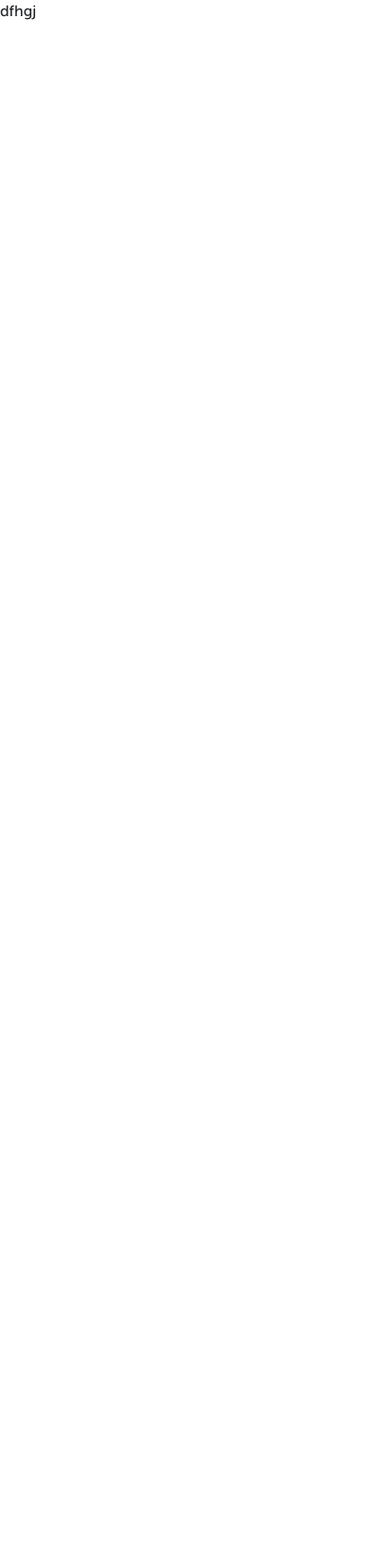
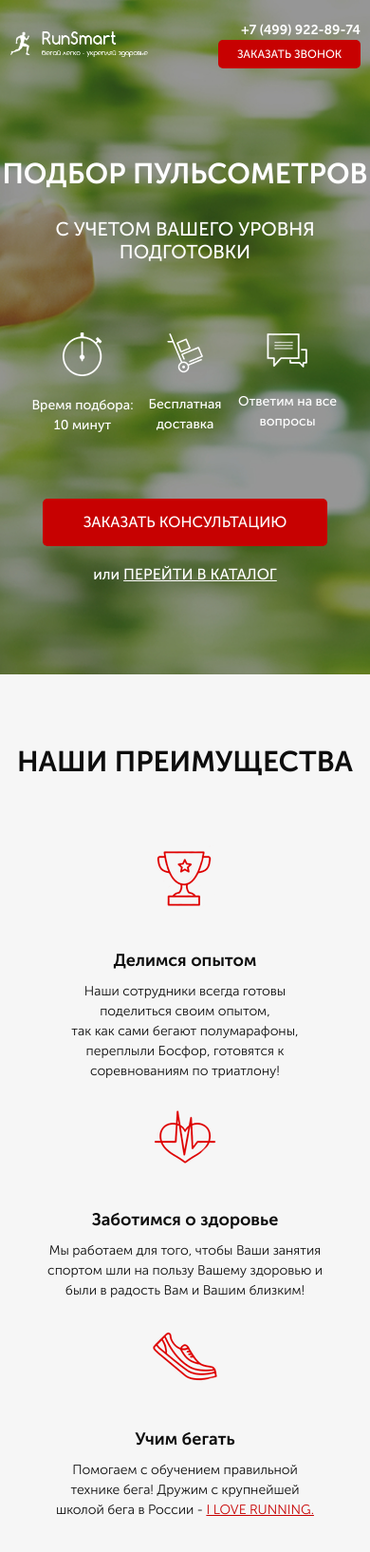
Before and after one commit to vishnyadevelop/ProjectPulse, a website: page src/index.html in a window 390 px wide. Shown: the whole page at 95% size. Before the commit the page ends 844 px from the top, so only its background shows below. Drawn offline with Linux system fonts and the light colour scheme.

Commit message:
1,2 section done, adaptive

```diff
--- /dev/null
+++ b/src/css/blocks/header.min.css
@@ -0,0 +1 @@
+.header{display:flex;justify-content:space-between;justify-content:center}
--- a/src/index.html
+++ b/src/index.html
@@ -3,12 +3,80 @@
 <head>
     <meta charset="UTF-8">
     <meta name="viewport" content="width=device-width, initial-scale=1.0">
-    <title>Document</title>
+    <title>Pulse</title>
     <link rel="stylesheet" href="./css/bootstrap-reboot.min.css">
     <link rel="stylesheet" href="./css/font.css">
     <link rel="stylesheet" href="./css/style.min.css">
 </head>
 <body>
-    dfhgj
+    <div class="promo">
+        <div class="container">
+            <header class="header">
+                <a href="#" class="header__logo">
+                    <img src="icons/RunSmart-logo.png" alt="logo">
+                </a>
+                <div class="header__official">
+                    Официальный представитель
+                    <span>Garmin, Polar, Suunto</span>
+                </div>
+                <div class="header__contacts">
+                    <a href="tel:+74999228974" class="header__phone">+7 (499) 922-89-74</a>
+                    <button class="button">заказать звонок</button>
+                </div>
+            </header>
+
+            <div class="promo__wrapper">
+                <h1 class="promo__header">Подбор пульсометров</h1>
+                <h2 class="promo__subheader">С учетом вашего уровня подготовки</h2>
+
+                <div class="promo__icons">
+                    <div class="promo__icon">
+                        <img src="icons/timer.png" alt="timer">
+                        Время подбора:
+                        10 минут
+                    </div>
+                    <div class="promo__icon">
+                        <img src="icons/ship.png" alt="ship">
+                        Бесплатная
+                        доставка
+                    </div>
+                    <div class="promo__icon">
+                        <img src="icons/ask.png" alt="answer">
+                        Ответим
+                        на все вопросы
+                    </div>
+                </div>
+                <button class="button button_main">Заказать консультацию</button>
+                <div class="promo__link">
+                    или
+                    <a href="#">Перейти в каталог</a>
+                </div>
+            </div>
+        </div>
+    </div>
+    <div class="advantages">
+        <div class="container">
+            <div class="advantages__header">
+                НАШИ ПРЕИМУЩЕСТВА
+            </div>
+            <div class="advantages__icons">
+                <div class="advantages__icon">
+                    <img src="icons/exp.png" alt="expiriens">
+                    <h2>Делимся опытом</h2>
+                    Наши сотрудники всегда готовы поделиться своим опытом, <br>так как сами бегают полумарафоны, переплыли Босфор, готовятся к соревнованиям по триатлону!
+                </div>
+                <div class="advantages__icon">
+                    <img src="icons/health.png" alt="health">
+                    <h2>Заботимся о здоровье</h2>
+                    Мы работаем для того, чтобы Ваши занятия спортом шли на пользу Вашему здоровью и были в радость Вам и Вашим близким!
+                </div>
+                <div class="advantages__icon">
+                    <img src="icons/run.png" alt="run">
+                    <h2>Учим бегать</h2>
+                    Помогаем с обучением правильной технике бега! Дружим с крупнейшей школой бега в России -  <a href="#">I LOVE RUNNING.</a>
+                </div>
+            </div>
+        </div>
+    </div>
 </body>
 </html>
--- /dev/null
+++ b/src/sass/base/_media.scss
@@ -0,0 +1,130 @@
+@media (max-width:1200px) {
+
+}
+
+@media (max-width: 991px) {
+    .header {
+        &__contacts {
+            padding-right: 30px;
+        }
+    }
+    .promo {
+        &__wrapper {
+            padding-right: 30px;
+        }
+    }
+}
+
+@media (max-width: 767px) {
+    .header {
+        &__logo {
+            width: 30%;
+            padding-left: 20px;
+        }
+        &__contacts {
+            padding-right: 20px;
+        }
+    }
+    .promo {
+        &__wrapper {
+            align-items: center;
+            padding-right: 0px;
+        }
+    }
+    .advantages {
+        &__icons {
+            flex-wrap: wrap;
+            justify-content: center;
+        }
+        &__icon {
+            margin-bottom: 25px;
+        }
+    }
+}
+
+@media (max-width: 575px) {
+    .header {
+        &__logo {
+            width: 40%;
+            padding-left: 10px;
+        }
+        &__contacts {
+            padding-right:10px;
+            a {
+                font-size: 14px;
+            }
+        }
+        &__official {
+            display: none;
+        }
+    }
+    .promo {
+        &__header {
+            font-size: 34px;
+        }
+        &__subheader {
+            font-size: 22px;
+        }
+    }
+}
+
+@media (max-width: 471px) {
+    .promo {
+        &__header {
+            font-size: 30px;
+        }
+        &__subheader {
+            font-size: 20px;
+        }
+    }
+}
+
+@media (max-width: 416px) {
+    .promo {
+        &__header {
+            text-align: center;
+        }
+        &__subheader {
+            text-align: center;
+        }
+        &__icons {
+            justify-content: center;
+            width: 100%;
+        }
+    }
+}
+
+@media (max-width: 320px) {
+    .promo {
+        padding-bottom: 60px;
+        &__wrapper {
+            margin-top: 60px;
+        }
+        &__icons {
+            width: 100%;
+            flex-wrap: wrap;
+            margin-top: 25px;
+        }
+        &__icon {
+            margin-bottom: 10px;
+        }
+    }
+    .button {
+        &_main {
+            margin-top: 25px;
+        }
+    }
+    .advantages {
+        &__header {
+            font-size: 24px;
+        }
+        &__icons {
+            margin-top: 30px;
+        }
+        &__icon {
+            img {
+                margin-bottom: 15px;
+            }
+        }
+    }
+}
--- a/src/sass/base/_variables.scss
+++ b/src/sass/base/_variables.scss
@@ -0,0 +1 @@
+$main-color: #c70101;
--- /dev/null
+++ b/src/sass/blocks/_advantages.scss
@@ -0,0 +1,37 @@
+.advantages {
+    background-color: #f6f6f6;
+    padding-bottom: 78px;
+    padding-top: 70px;
+    &__header {
+        text-align: center;
+        color: #0d0d0d;
+        font-size: 30px;
+        font-weight: 700;
+    }
+    &__icons {
+        display: flex;
+        justify-content: space-between;
+        margin-top: 65px;
+    }
+    &__icon {
+        text-align: center;
+        width: 290px;
+        color: #0d0d0d;
+        font-size: 14px;
+        font-weight: 300;
+        h2 {
+            color: #0d0d0d;
+            font-size: 18px;
+            font-weight: 700;
+        }
+        img {
+            display: block;
+            margin: 0 auto;
+            margin-bottom: 38px;
+        }
+        a {
+            color: $main-color;
+            text-decoration: underline;
+        }
+    }
+}
--- /dev/null
+++ b/src/sass/blocks/_buttons.scss
@@ -0,0 +1,17 @@
+.button {
+    width: 150px;
+    height: 30px;
+    border-radius: 5px;
+    background-color: $main-color;
+    border: none;
+    color: #ffffff;
+    font-size: 12px;
+    font-weight: 500;
+    text-transform: uppercase;
+    &_main {
+        margin-top: 67px;
+        width: 300px;
+        height: 50px;
+        font-size: 16px;
+    }
+}
--- /dev/null
+++ b/src/sass/blocks/_header.scss
@@ -0,0 +1,36 @@
+.header {
+    display: flex;
+    justify-content: space-between;
+    align-items: center;
+    &__logo {
+        width: 250px;
+        img {
+            width: 100%;
+        }
+    }
+    &__official {
+        color: #ffffff;
+        font-size: 12px;
+        font-weight: 500;
+        text-align: center;
+        span {
+            display: block;
+            font-size: 18px;
+        }
+    }
+    &__phone {
+        display: block;
+        color: #ffffff;
+        font-size: 18px;
+        font-weight: 700;
+        &:hover {
+            color: #fff;
+            text-decoration: none;
+        }
+    }
+    &__contacts {
+        display: flex;
+        flex-direction: column;
+        align-items: flex-end;
+    }
+}
--- /dev/null
+++ b/src/sass/blocks/_promo.scss
@@ -0,0 +1,55 @@
+.promo{
+    min-height: 650px;
+    padding: 21px 0 93px 0;
+    background: url(../../img/bg1.jpg) center (center/cover) no-repeat;
+    &__wrapper {
+        display: flex;
+        flex-direction: column;
+        align-items: flex-end;
+        margin-top: 90px;
+    }
+    &__header {
+        color: #ffffff;
+        font-size: 42px;
+        font-weight: 700;
+        text-transform: uppercase;
+        line-height: 42px;
+    }
+    &__subheader {
+        margin-top: 17px;
+        color: #ffffff;
+        font-size: 24px;
+        font-weight: 500;
+        text-transform: uppercase;
+        line-height: 24px;
+    }
+    &__icons {
+        margin-top: 65px;
+        width: 425px;
+        display: flex;
+        justify-content: space-between;
+    }
+    &__icon {
+        width: 108px;
+        text-align: center;
+        color: #ffffff;
+        font-size: 14px;
+        font-weight: 500;
+        img {
+            display: block;
+            margin: 0 auto;
+            margin-bottom: 20px;
+        }
+    }
+    &__link {
+        color: #ffffff;
+        font-size: 16px;
+        font-weight: 500;
+        margin-top: 18px;
+        a {
+            color: #ffffff;
+            text-transform: uppercase;
+            text-decoration: underline;
+        }
+    }
+}
--- /dev/null
+++ b/src/sass/style.scss
@@ -0,0 +1,16 @@
+@import 'base/variables';
+
+* {
+    font-family: 'Museo Sans', sans-serif;
+}
+
+.container{
+    max-width: 950px;
+    margin: 0 auto;
+}
+
+@import 'blocks/promo';
+@import 'blocks/header';
+@import 'blocks/buttons';
+@import 'blocks/advantages';
+@import 'base/media';
```
Also changed, not shown: src/css/style.min.css, src/img/slider-2.jpg (added), src/img/slider-3.jpg (added), src/sass/style.css (deleted).
